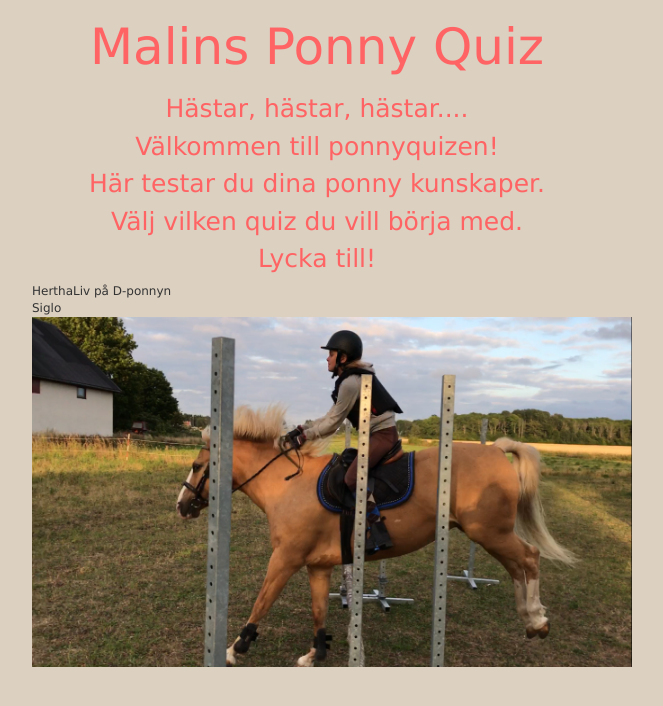
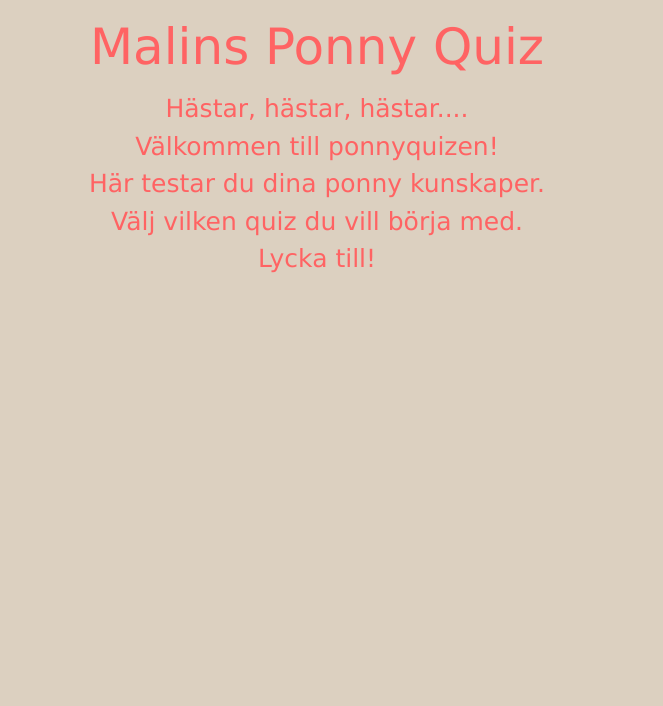
Before and after one commit to KarlbomTjejerna/quizproject, a Django app: page / in a window 1280 px wide. Shown: the top 706 px of the page, without its empty margins (323-986 px from the left). Run offline with Django 3.2, Linux system fonts and the light colour scheme; data that the repository does not hold is empty; some libraries are stand-ins or nearby versions.

Commit message:
fix startsida

```diff
--- a/quiz/templates/start.html
+++ b/quiz/templates/start.html
@@ -38,14 +38,10 @@
 
 
 
-         <div class="col-md-4">
-               <p>HerthaLiv på D-ponnyn Siglo
-               <img src="/static/HLSigge.png" alt="Sigge och HerthaLiv" style="width:600px;height:350px;">
-               </p>
-            </div>
 
 
-		</p>
+
+
 
 
 
```
